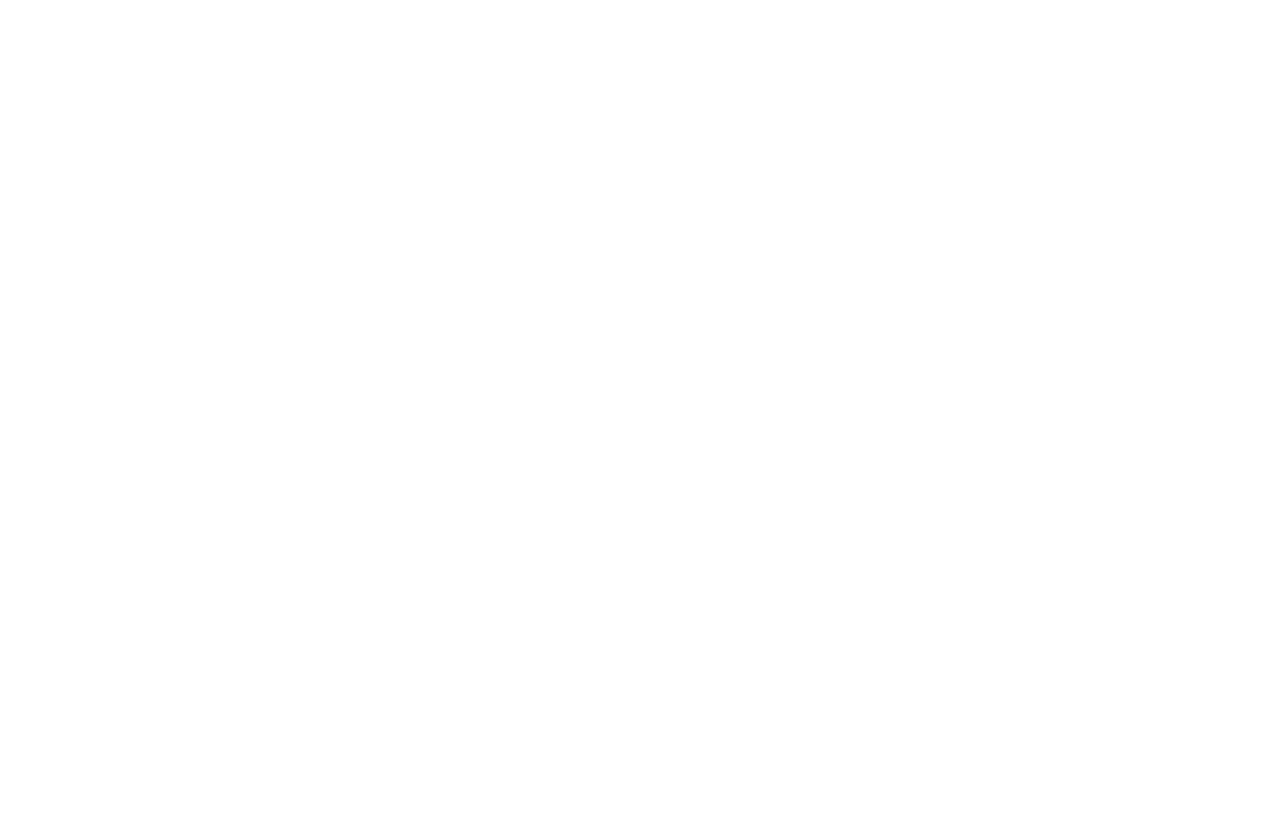
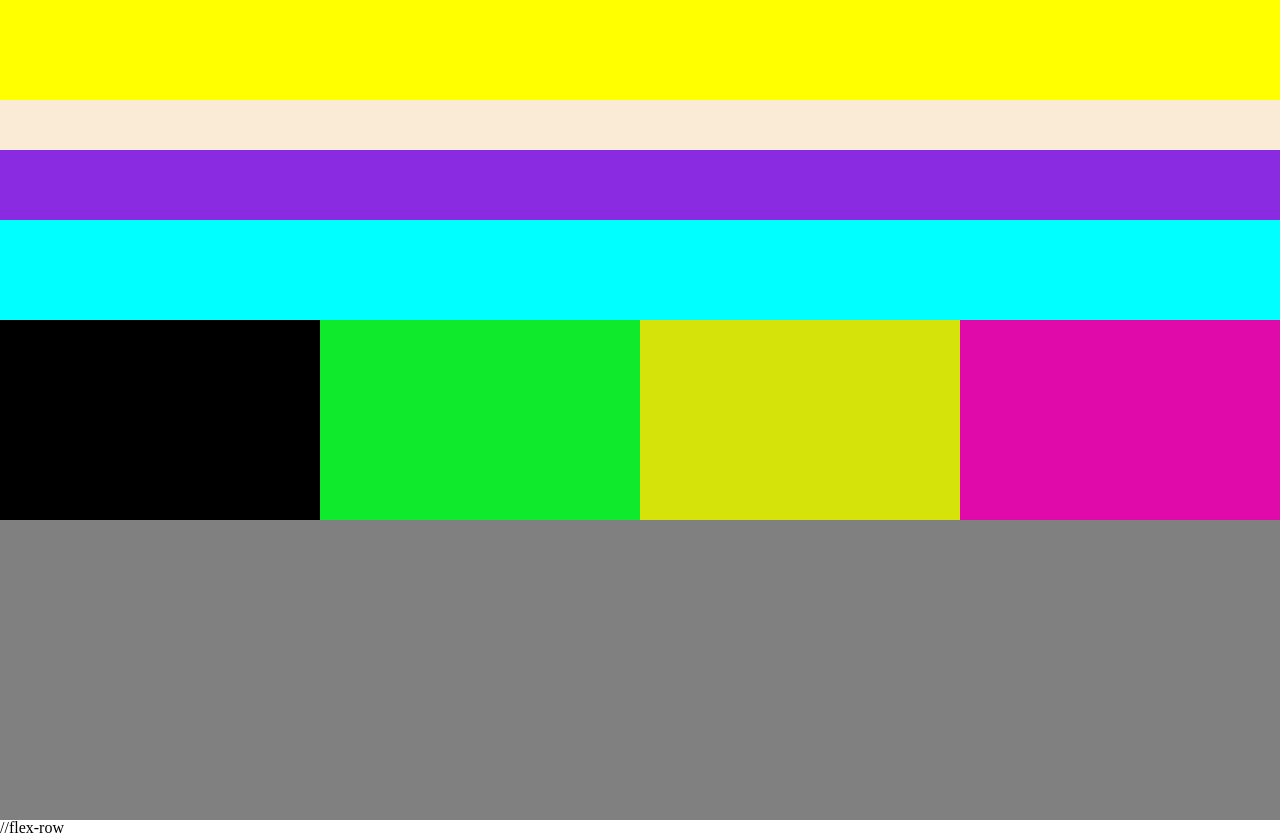
Before and after one commit to Kavindu95/Ikman.lk-page, a plain HTML site: page index.html in a window 1280 px wide. Before the commit the page ends 800 px from the top, so only its background shows below. Drawn offline with Linux system fonts and the light colour scheme.

Commit message:
upto-category div

```diff
--- a/css/home.css
+++ b/css/home.css
@@ -0,0 +1,69 @@
+body{
+    display: flex;
+    flex-direction: column;
+}
+#nav{
+    background-color: yellow;
+    height: 100px;
+}
+#location{
+    background-color: antiquewhite;
+    height: 50px;
+}
+#search-bar{
+    background-color: blueviolet;
+    height: 70px;
+}
+#animation-cover{
+    background-color: aqua;
+    height: 100px;
+}
+#category{
+    background-color: gray;
+    height: 500px;
+    display: flex;
+    flex-direction: column;
+}
+#container-1{
+    background-color: lawngreen;
+    height: 50px;
+    display: flex;
+    flex-direction: row;
+}
+#container-1 span:first-child{
+    background-color: black;
+    width: 25%;
+
+}
+    #container-1 span:first-child{
+        background-color: black;
+        width: 25%;
+
+    }
+        #container-1 span:nth-child(2){
+            background-color: rgb(15, 234, 45);
+            width: 25%;
+
+        }
+            #container-1 span:nth-child(3){
+                background-color: rgb(213, 227, 10);
+                width: 25%;
+
+            }
+                #container-1 span:last-child{
+                    background-color: rgb(224, 9, 170);
+                    width: 25%;
+
+            }
+#container-2{
+    background-color: rgb(47, 14, 195);
+    height: 50px;
+}
+#container-3{
+    background-color: rgb(231, 11, 146);
+    height: 50px;
+}
+#container-4{
+    background-color: rgb(238, 25, 43);
+    height: 50px;
+}
--- a/index.html
+++ b/index.html
@@ -4,8 +4,51 @@
     <meta charset="UTF-8">
     <meta name="viewport" content="width=device-width, initial-scale=1.0">
     <title>ikman</title>
+    <link rel="stylesheet" href="style.css">
+    <link rel="stylesheet" href="css/home.css">
+    <link rel="stylesheet" href="css/reset.css">
 </head>
 <body>
 
+    <div id="nav"></div>
+    <div id="location"></div>
+    <div id="search-bar"></div>
+    <div id="animation-cover"></div>
+    <div id="category">
+        <div id="container-1">
+            <span><img src="" alt=""></span>
+            <span><img src="" alt=""></span>
+            <span><img src="" alt=""></span>
+            <span><img src="" alt=""></span>
+
+        </div>
+        <div id="container-1">
+            <span><img src="" alt=""></span>
+            <span><img src="" alt=""></span>
+            <span><img src="" alt=""></span>
+            <span><img src="" alt=""></span>
+        </div>
+        <div id="container-1">
+            <span><img src="" alt=""></span>
+            <span><img src="" alt=""></span>
+            <span><img src="" alt=""></span>
+            <span><img src="" alt=""></span>
+        </div>
+        <div id="container-1">
+            <span><img src="" alt=""></span>
+            <span><img src="" alt=""></span>
+            <span><img src="" alt=""></span>
+            <span><img src="" alt=""></span>
+        </div>
+    </div>
+    <div id="posts">
+
+    </div>
+    <div id="adds">
+        //flex-row
+    </div>
+    <div id="description"></div>
+
 </body>
+<div id="footer"></div>
 </html>
```
